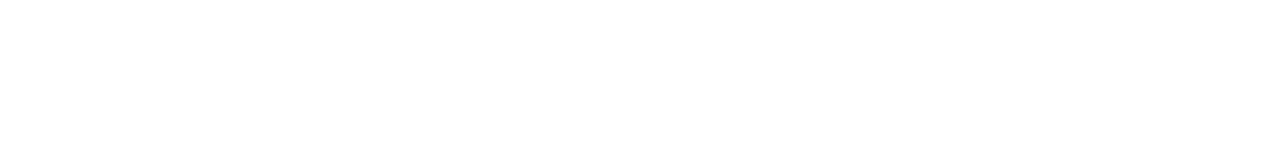
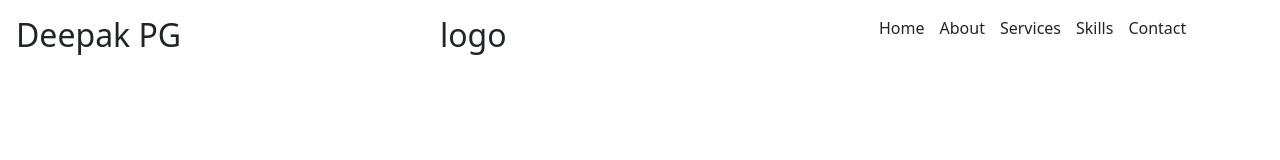
Before and after one commit to ideepakpg/personal-website, a plain HTML site: page index.html in a window 1280 px wide. Drawn offline with nearby package versions, Linux system fonts and the light colour scheme.

Commit message:
Update header

```diff
--- a/index.html
+++ b/index.html
@@ -5,10 +5,32 @@
     <meta name="viewport" content="width=device-width, initial-scale=1.0">
     <meta http-equiv="X-UA-Compatible" content="ie=edge">
     <title>Personal Website</title>
+    <link rel="stylesheet" href="style.css" type="text/css" />
     <link rel="icon" type="image/x-icon" href="https://media.istockphoto.com/vectors/vector-logo-letter-d-wing-vector-id1012390044?k=6&m=1012390044&s=612x612&w=0&h=7wxcXbPgITDnbouvAhIXJWSKQusBNv8QdTJWdyn2kHA=" sizes="32x32">
     <link href="https://cdn.jsdelivr.net/npm/bootstrap@5.3.0/dist/css/bootstrap.min.css" rel="stylesheet" integrity="sha384-9ndCyUaIbzAi2FUVXJi0CjmCapSmO7SnpJef0486qhLnuZ2cdeRhO02iuK6FUUVM" crossorigin="anonymous">
 </head>
 <body>
+    <header class="bg">
+        <div class="row p-3">
+            <div class="col-sm-4">
+                <h2>Deepak PG</h2>
+            </div>
+            <div class="col-sm-4">
+                <h2>logo</h2>
+            </div>
+            <div class="col-sm-4">
+                <ul class="nav">
+                    <li style="margin-left:15px">Home</li>
+                    <li style="margin-left:15px">About</li>
+                    <li style="margin-left:15px">Services</li>
+                    <li style="margin-left:15px">Skills</li>
+                    <li style="margin-left:15px">Contact</li>
+                </ul>
+            </div>
+        </div>
+    </header>
+
+
     <script src="https://code.jquery.com/jquery-3.7.0.js" integrity="sha256-JlqSTELeR4TLqP0OG9dxM7yDPqX1ox/HfgiSLBj8+kM=" crossorigin="anonymous"></script>
     <script src="https://cdn.jsdelivr.net/npm/bootstrap@5.3.0/dist/js/bootstrap.bundle.min.js" integrity="sha384-geWF76RCwLtnZ8qwWowPQNguL3RmwHVBC9FhGdlKrxdiJJigb/j/68SIy3Te4Bkz" crossorigin="anonymous"></script>
     <script src="https://cdn.jsdelivr.net/npm/@popperjs/core@2.11.8/dist/umd/popper.min.js" integrity="sha384-I7E8VVD/ismYTF4hNIPjVp/Zjvgyol6VFvRkX/vR+Vc4jQkC+hVqc2pM8ODewa9r" crossorigin="anonymous"></script>
```
